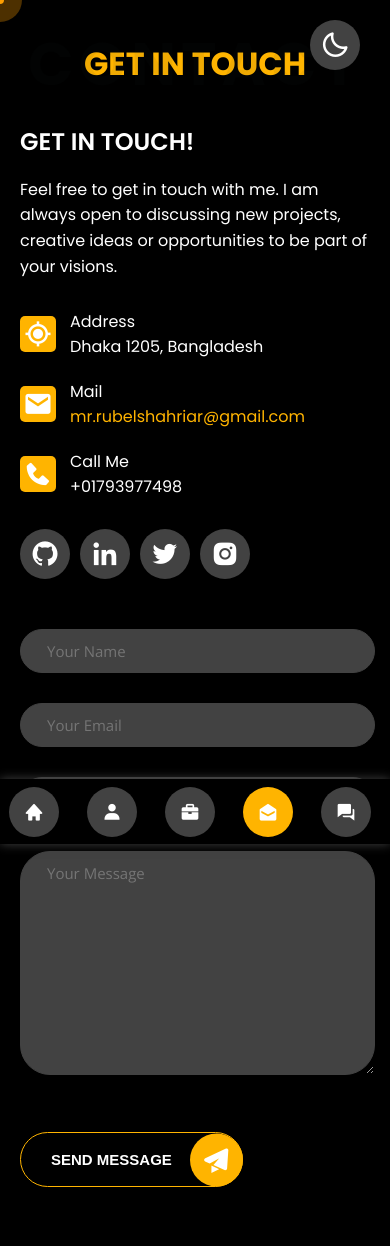
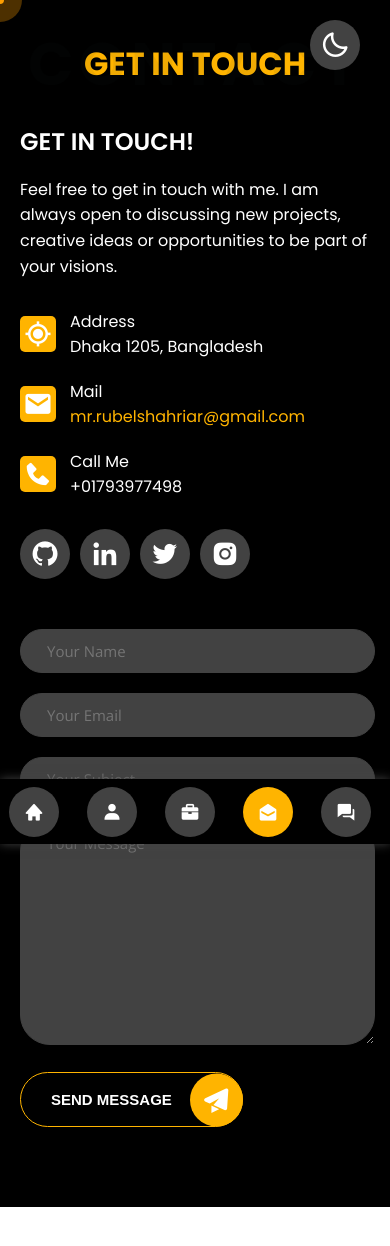
Before and after one commit to RubelShahriar/rubel-mia, a React (Create React App) app: page /contact in a window 390 px wide. Shown: the top 1246 px of the page. After the commit the page ends 1207 px from the top, so only its background shows below. Built offline with nearby package versions, Linux system fonts and the light colour scheme.

Commit message:
home comp

```diff
--- a/src/components/contact.css
+++ b/src/components/contact.css
@@ -155,6 +155,13 @@ textarea {
   .contact-inputs {
     padding: 0 10px;
   }
+  .contact-inputs input,
+  textarea {
+    margin-bottom: 20px;
+  }
+  .contact-inputs textarea {
+    margin-bottom: 0;
+  }
 }
 @media screen and (max-width: 600px) {
   .container {
--- a/src/components/home.css
+++ b/src/components/home.css
@@ -151,6 +151,7 @@
 @media screen and (max-width: 600px) {
   .home-page {
     margin: 0;
+    padding-bottom: 70px;
   }
   .content-item-image-iamge-sm {
     width: 200px;
```
